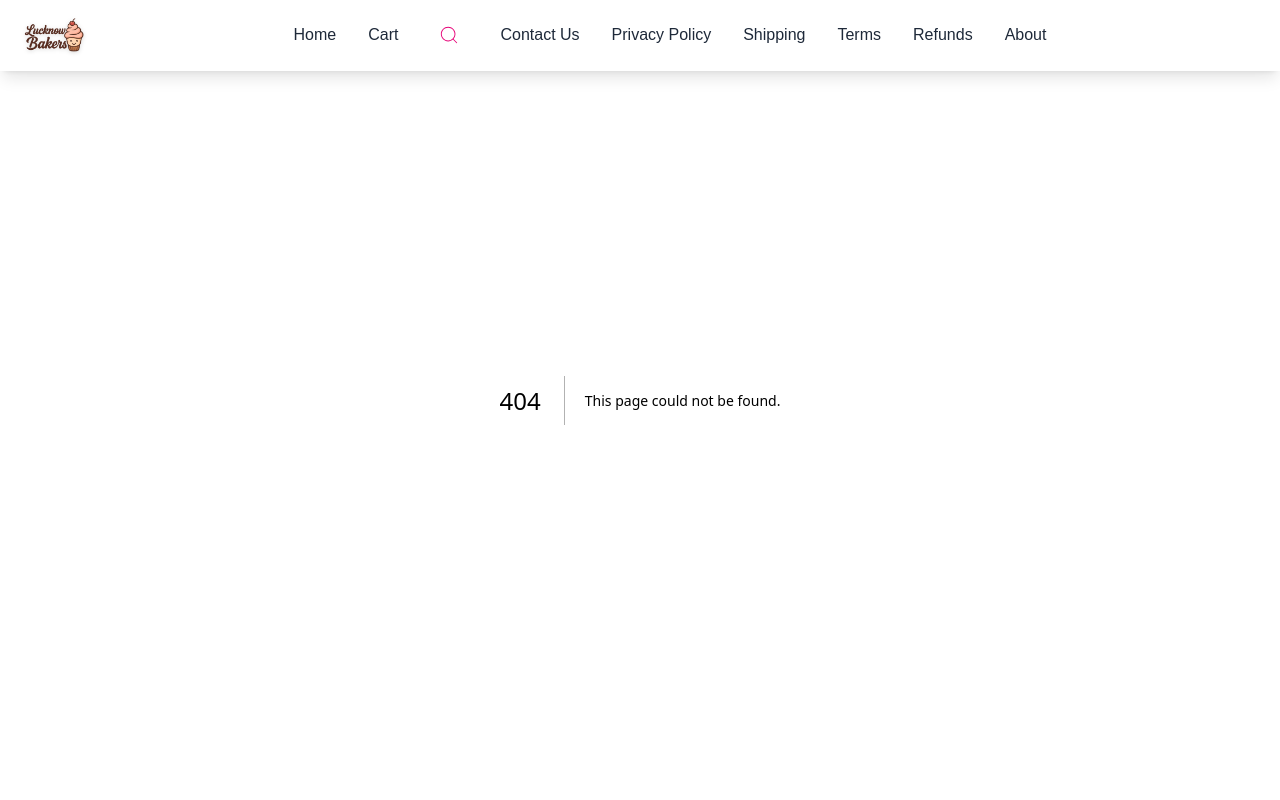
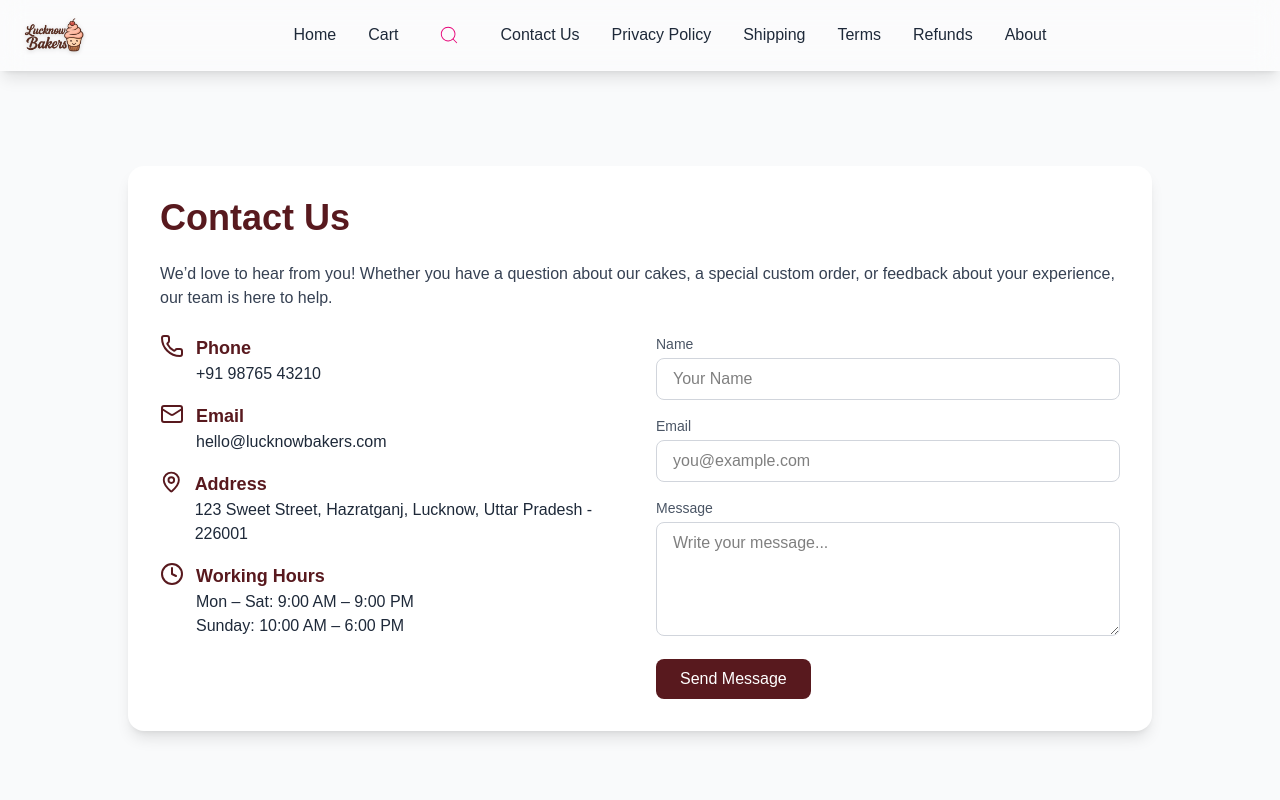
Before and after one commit to aryansingh-0/Lucknow-Backery, a Next.js app: page /contactus in a window 1280 px wide. Before the commit this address had no page. Shown: the top 800 px of the page. Built offline with nearby package versions, Linux system fonts and the light colour scheme.

Commit message:
Create page.js

```diff
--- /dev/null
+++ b/app/(info)/contactus/page.js
@@ -0,0 +1,95 @@
+'use client';
+import React from 'react';
+import { Mail, Phone, MapPin, Clock } from 'lucide-react';
+
+export default function ContactUs() {
+  return (
+    <div className="min-h-screen pt-24 px-6 flex items-center justify-center bg-gray-50">
+      <div className="max-w-5xl w-full rounded-2xl bg-white shadow-lg p-8">
+        <h1 className="text-4xl font-bold text-highlight mb-6">Contact Us</h1>
+        <p className="text-gray-700 mb-6">
+          We’d love to hear from you! Whether you have a question about our cakes,
+          a special custom order, or feedback about your experience, our team is here to help.
+        </p>
+
+        <div className="grid grid-cols-1 md:grid-cols-2 gap-8">
+          {/* Contact Details */}
+          <div className="space-y-4 text-gray-800 text-sm md:text-base">
+            <div className="flex items-start gap-3">
+              <Phone className="text-highlight" />
+              <div>
+                <h2 className="font-semibold text-lg text-highlight">Phone</h2>
+                <p>+91 98765 43210</p>
+              </div>
+            </div>
+
+            <div className="flex items-start gap-3">
+              <Mail className="text-highlight" />
+              <div>
+                <h2 className="font-semibold text-lg text-highlight">Email</h2>
+                <p>hello@lucknowbakers.com</p>
+              </div>
+            </div>
+
+            <div className="flex items-start gap-3">
+              <MapPin className="text-highlight" />
+              <div>
+                <h2 className="font-semibold text-lg text-highlight">Address</h2>
+                <p>123 Sweet Street, Hazratganj, Lucknow, Uttar Pradesh - 226001</p>
+              </div>
+            </div>
+
+            <div className="flex items-start gap-3">
+              <Clock className="text-highlight" />
+              <div>
+                <h2 className="font-semibold text-lg text-highlight">Working Hours</h2>
+                <p>Mon – Sat: 9:00 AM – 9:00 PM</p>
+                <p>Sunday: 10:00 AM – 6:00 PM</p>
+              </div>
+            </div>
+          </div>
+
+          {/* Contact Form */}
+          <form className="space-y-4">
+            <div>
+              <label className="block text-sm font-medium text-gray-600">Name</label>
+              <input
+                type="text"
+                placeholder="Your Name"
+                className="w-full border border-gray-300 rounded-lg px-4 py-2 mt-1 focus:outline-none focus:ring-2 focus:ring-highlight"
+                required
+              />
+            </div>
+
+            <div>
+              <label className="block text-sm font-medium text-gray-600">Email</label>
+              <input
+                type="email"
+                placeholder="you@example.com"
+                className="w-full border border-gray-300 rounded-lg px-4 py-2 mt-1 focus:outline-none focus:ring-2 focus:ring-highlight"
+                required
+              />
+            </div>
+
+            <div>
+              <label className="block text-sm font-medium text-gray-600">Message</label>
+              <textarea
+                rows="4"
+                placeholder="Write your message..."
+                className="w-full border border-gray-300 rounded-lg px-4 py-2 mt-1 focus:outline-none focus:ring-2 focus:ring-highlight"
+                required
+              ></textarea>
+            </div>
+
+            <button
+              type="submit"
+              className="bg-highlight text-white px-6 py-2 rounded-lg hover:bg-pink-700 transition"
+            >
+              Send Message
+            </button>
+          </form>
+        </div>
+      </div>
+    </div>
+  );
+}
```
